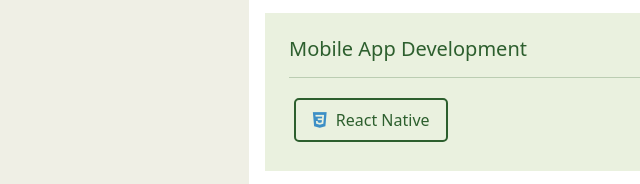
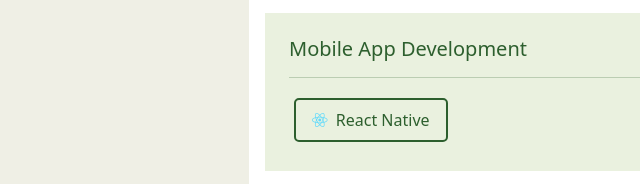
Before and after one commit to ManojRAMR/CV-Online-Version, a website: page index.html in a window 1280 px wide. Shown: the part 2615-2799 px from the top of the page, 100-740 px from the left. Drawn offline with nearby package versions, Linux system fonts and the light colour scheme.

Commit message:
Fix react-native logo

```diff
--- a/index.html
+++ b/index.html
@@ -486,7 +486,7 @@
             <hr />
               <ul class="skills__list mb-0 p-0">
                 <li class="skill__item">
-                  <i class="devicon-css3-plain colored"></i>
+                  <i class="devicon-react-original colored"></i>
                   React Native</li>
               </ul>
             </div>
```
